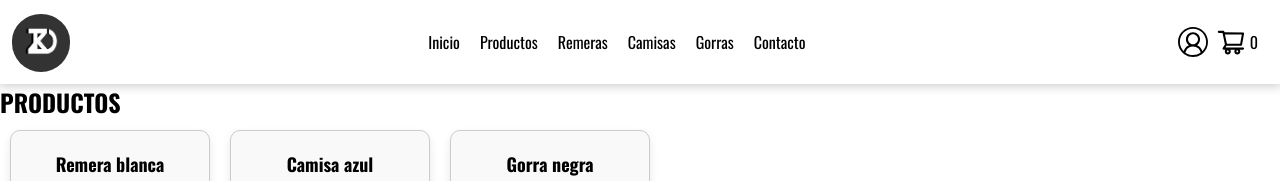
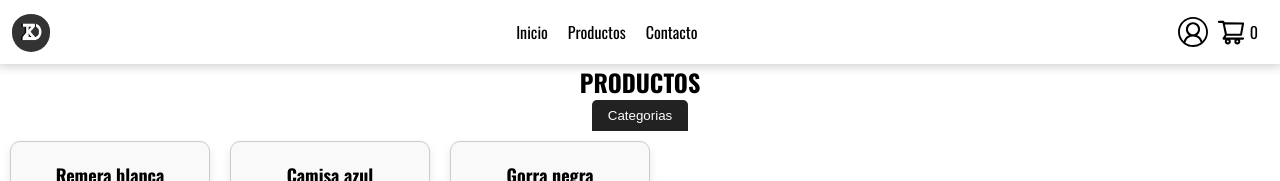
Before and after one commit to ZeyKedd/e-commerce, a React (Create React App) app: page /productos in a window 1280 px wide. Shown: the top 181 px of the page. Built offline with nearby package versions, Linux system fonts and the light colour scheme.

Commit message:
DropDow/Filtros Agregada En La Ruta  Productos

```diff
--- a/src/components/Items/ItemDetail.jsx
+++ b/src/components/Items/ItemDetail.jsx
@@ -9,7 +9,7 @@ const ItemDetail = ({ item }) => {
         <div className="card-container">
             <div className="card-info">
                 <h3 className='h3'>{item.nombre}</h3>
-                <img className="" src={item.img} alt={item.nombre} />
+                <img src={item.img} alt={item.nombre} />
                 <p className='p'>{item.detalles}</p>
                 <span className='span'>${item.precio}</span>
                 <p>Stock: {item.stock}</p>
--- a/src/components/NavBar/NavBar.Module.css
+++ b/src/components/NavBar/NavBar.Module.css
@@ -9,7 +9,7 @@
 .logo-nav{
     padding-top: 2px;
     border-radius: 100px;
-    height: 60px;
+    height: 40px;
 }
 .nav a {
     color: black;
--- a/src/components/NavBar/NavBar.jsx
+++ b/src/components/NavBar/NavBar.jsx
@@ -20,7 +20,7 @@ const Navbar = (props) => {
                     <li>
                         <Link to="/productos">Productos</Link>
                     </li>
-                    <li>
+                    {/* <li>
                         <Link to="/category/remeras">Remeras</Link>
                     </li>
                     <li>
@@ -28,7 +28,7 @@ const Navbar = (props) => {
                     </li>
                     <li>
                         <Link to="/category/gorras">Gorras</Link>
-                    </li>
+                    </li> */}
                     <li>
                         <Link to="/Contacto">Contacto</Link>
                     </li>
--- a/src/components/routes/Productos.jsx
+++ b/src/components/routes/Productos.jsx
@@ -1,13 +1,59 @@
-import React from 'react'
-import ItemListContainer from '../Items/ItemListContainer'
-// import ProductCard from '../Items/CardProduct'
+import React, { useRef, useEffect } from 'react';
+import ItemListContainer from '../Items/ItemListContainer';
+import './productos.Module.css';
+import { Link } from "react-router-dom";
+
+//Dropdown Adaptado con Chatgpt
+
 const Productos = () => {
+    const buttonRef = useRef(null);
+    const dropdownRef = useRef(null);
+
+    useEffect(() => {
+        const buttonElement = buttonRef.current;
+        const toggleDropdown = () => {
+            if (dropdownRef.current) {
+                dropdownRef.current.style.display = dropdownRef.current.style.display === "block" ? "none" : "block";
+            }
+        };
+
+        const handleClickOutside = (event) => {
+            if (
+                buttonElement &&
+                dropdownRef.current &&
+                !buttonElement.contains(event.target) &&
+                !dropdownRef.current.contains(event.target)
+            ) {
+                dropdownRef.current.style.display = "none";
+            }
+        };
+
+        buttonElement?.addEventListener("click", toggleDropdown);
+        document.addEventListener("click", handleClickOutside);
+
+        return () => {
+            buttonElement?.removeEventListener("click", toggleDropdown);
+            document.removeEventListener("click", handleClickOutside);
+        };
+    }, []);
+
+
     return (
         <section>
-        <h1>PRODUCTOS</h1>
-        <ItemListContainer />
+            <div className='productos-dropdown'>
+                <h1>PRODUCTOS</h1>
+                <div className="select-menu">
+                    <button ref={buttonRef} className="buttonDrop">Categorias</button>
+                    <ul ref={dropdownRef} className="dropdown">
+                        <li className='dropdownLi'><Link style={{color:"white"}} to="/category/remeras">Remeras</Link></li>
+                        <li className='dropdownLi'><Link style={{color:"white"}} to="/category/camisas">Camisas</Link></li>
+                        <li className='dropdownLi'><Link style={{color:"white"}} to="/category/gorras">Gorras</Link></li>
+                    </ul>
+                </div>
+            </div>
+            <ItemListContainer />
         </section>
-    )
-}
+    );
+};
 
-export default Productos
+export default Productos;
--- /dev/null
+++ b/src/components/routes/productos.Module.css
@@ -0,0 +1,41 @@
+.productos-dropdown{
+    text-align: center;
+}
+
+.select-menu {
+    position: relative;
+    display: inline-block;
+}
+
+.buttonDrop {
+    border-radius: 5px 5px 0px 0px;
+    background: #222;
+    color: white;
+    border: none;
+    padding: 8px 16px;
+    cursor: pointer;
+}
+
+.dropdown {
+    display: none;
+    position: absolute;
+    background: #333;
+    list-style: none;
+    padding: 0;
+    margin: 0;
+    width: 100%;
+}
+
+.dropdownLi {
+    text-decoration: none;
+    background: #222;
+    color: rgb(255, 255, 255);
+    border: none;
+    padding: 8px 16px;
+    cursor: pointer;
+    transition: 0.3s;
+}
+
+.dropdown li:hover {
+    background: #c9c9c9;
+}
```
Also changed, not shown: src/components/Items/Item.jsx (line endings or trailing spaces).
